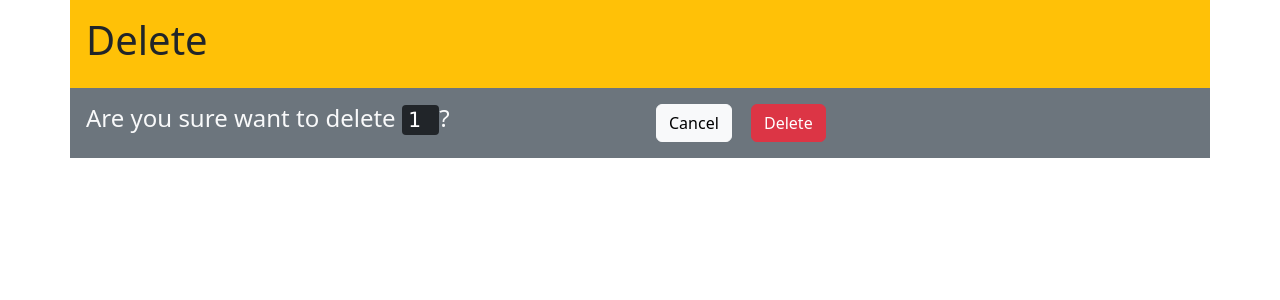
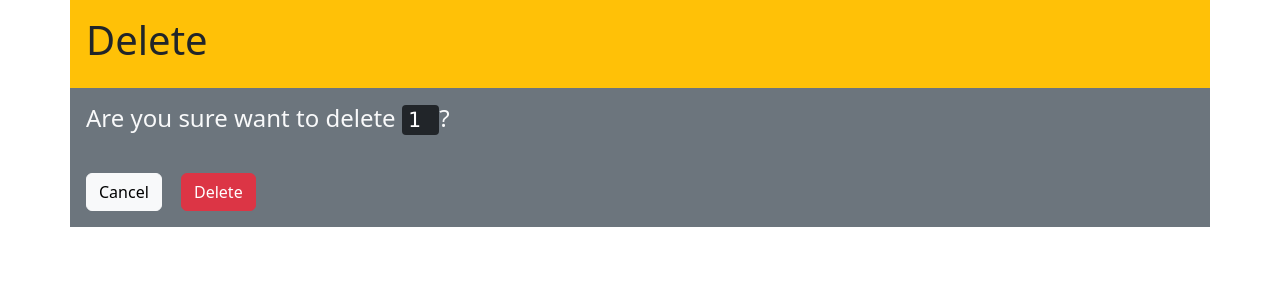
Before and after one commit to touch-rosa17-2/storeProductManagement, a PHP site: page /delete_category.php?categoryName=1 in a window 1280 px wide. Shown: the top 300 px of the page. Run offline with PHP 8.4, Linux system fonts and the light colour scheme.

Commit message:
Finish the whole project

```diff
--- a/delete_category.php
+++ b/delete_category.php
@@ -15,7 +15,7 @@
             </div>
         </div>
         <div class="row bg-secondary">
-            <div class="col-lg-6 p-3 text-light">
+            <div class="col-lg-6f  p-3 text-light">
                 <h4>Are you sure want to delete <?php echo "<kbd> ".$_GET['categoryName']." </kbd> ?"; ?></h4>
             </div>
             <div class="col-lg-1 p-3">
--- a/index.php
+++ b/index.php
@@ -89,7 +89,7 @@
                     ?>
                 </table>
             </div>
-        </div>
+         </div>
     </div>
 
 </body>
```
